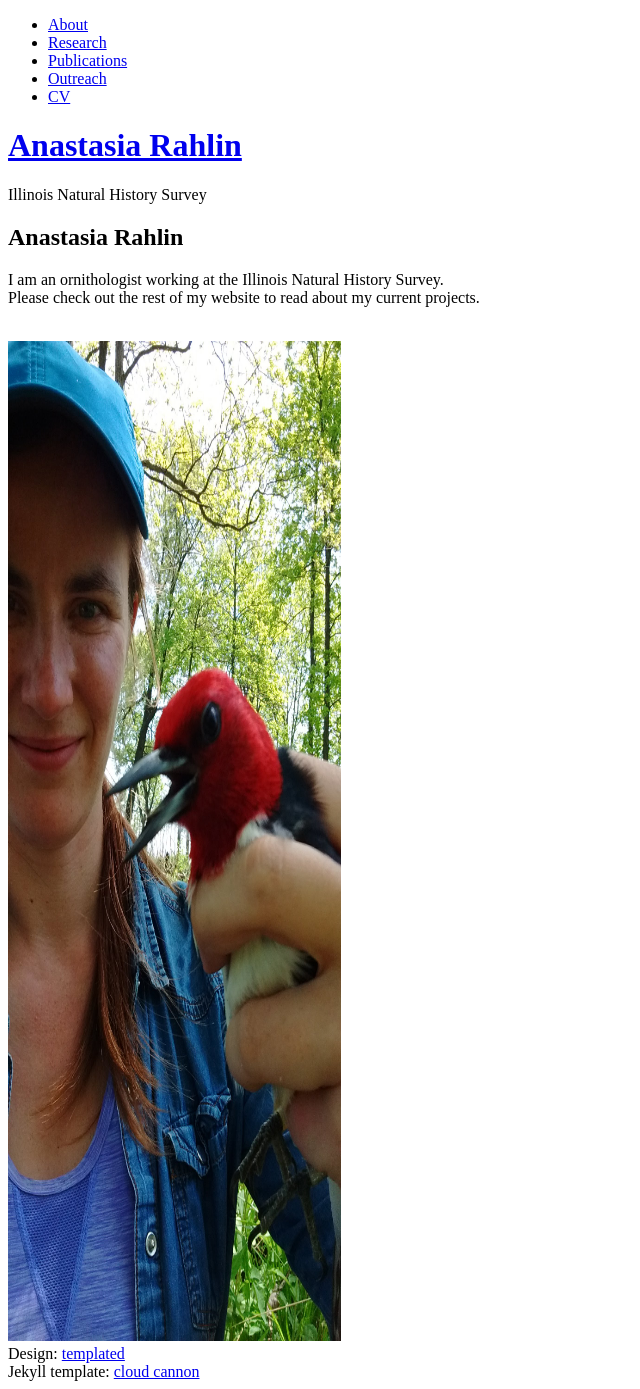
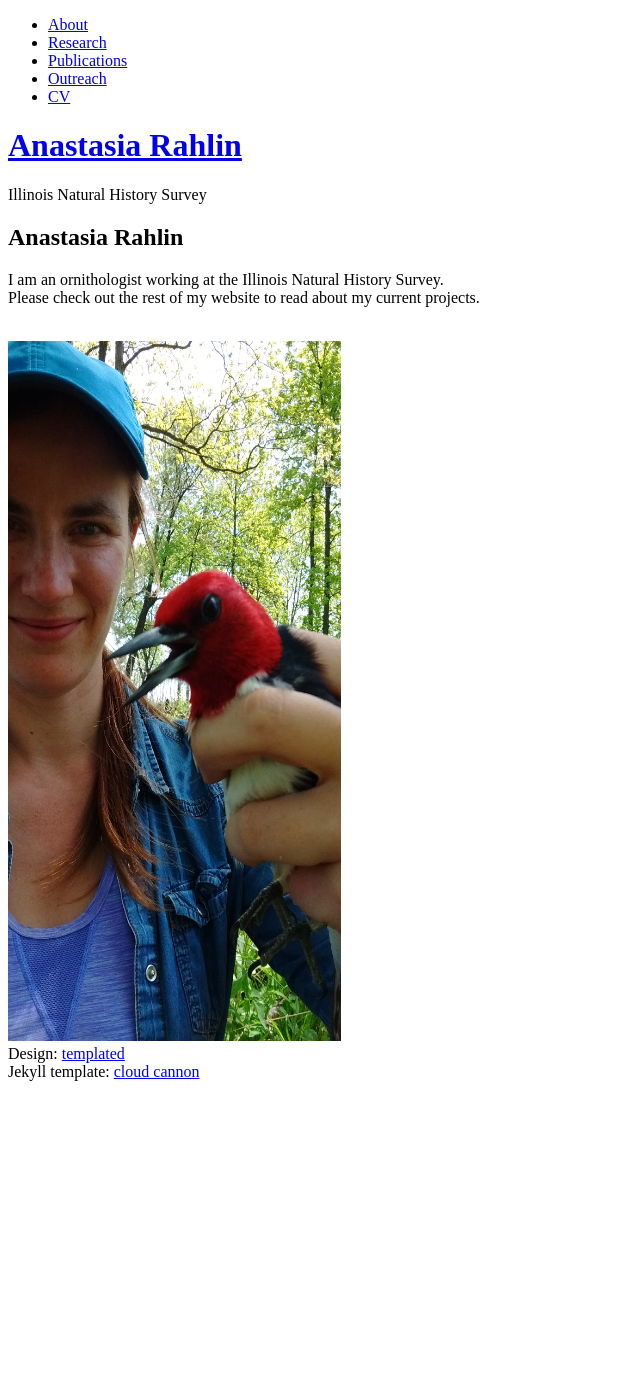
Before and after one commit to anarahlin/anarahlin.github.io, a Jekyll site: the page built from index.html, in a window 1280 px wide. Shown: the whole page, without its empty margins (0-640 px from the left). Built offline with Jekyll 4.4.1, drawn with Linux system fonts in a browser that asks for light colours; nearby versions of some CDN libraries; the list of posts is cut into pages by our own code; comment, search, counter and statistics services are not loaded; after the commit the page ends 1089 px from its top, so only the background shows below that.

Commit message:
Update index.html

```diff
--- a/index.html
+++ b/index.html
@@ -12,7 +12,7 @@ layout: default
 			<br>Please check out the rest of my website to read about my current projects.
 			<br><br>
 		</p>
-		<img src="/assets/images/bird.jpg" alt="RHWO" style="width:333px;height:1000px">
+		<img src="/assets/images/bird.jpg" alt="RHWO" style="width:333px;height:700px">
 
 
 		</div>
```
